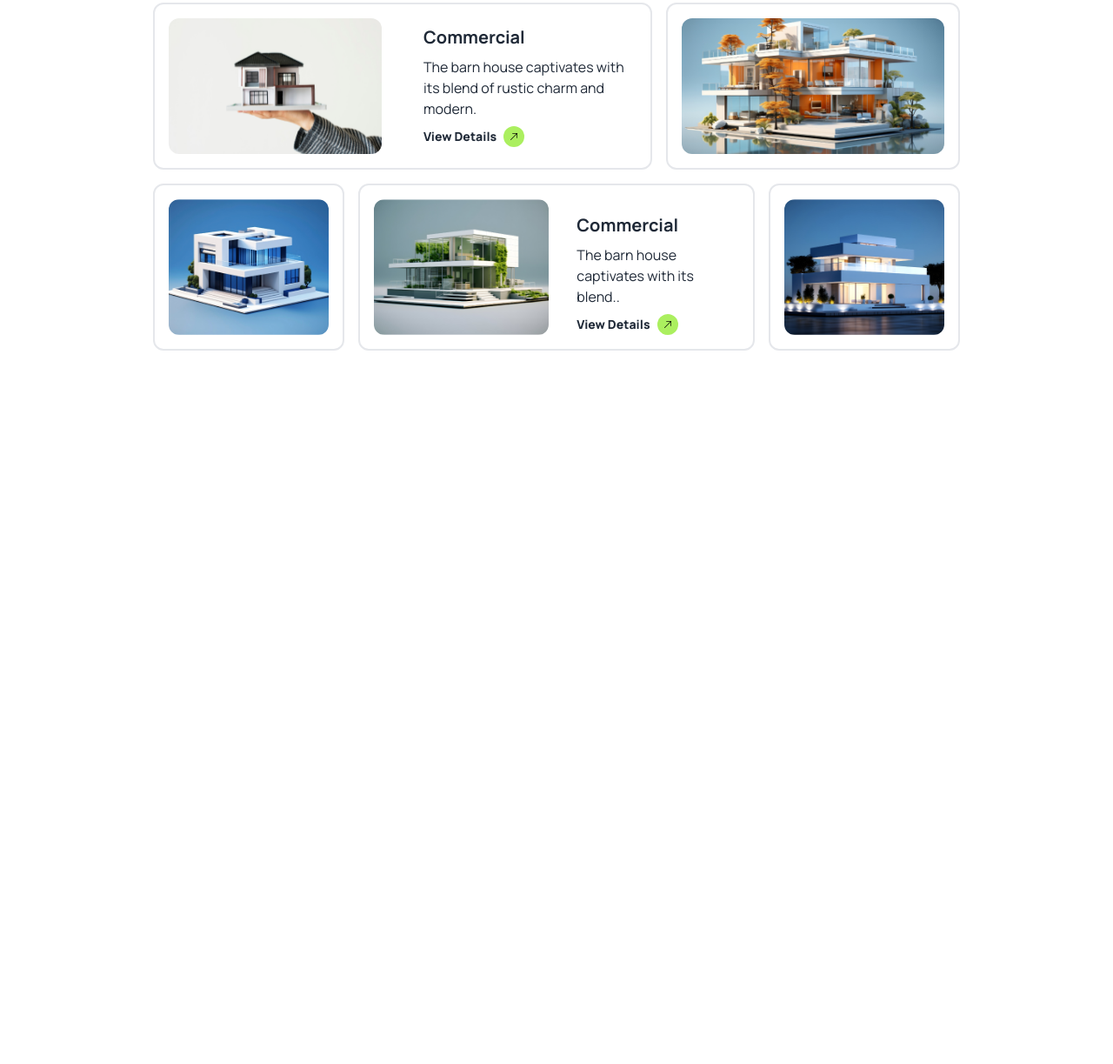
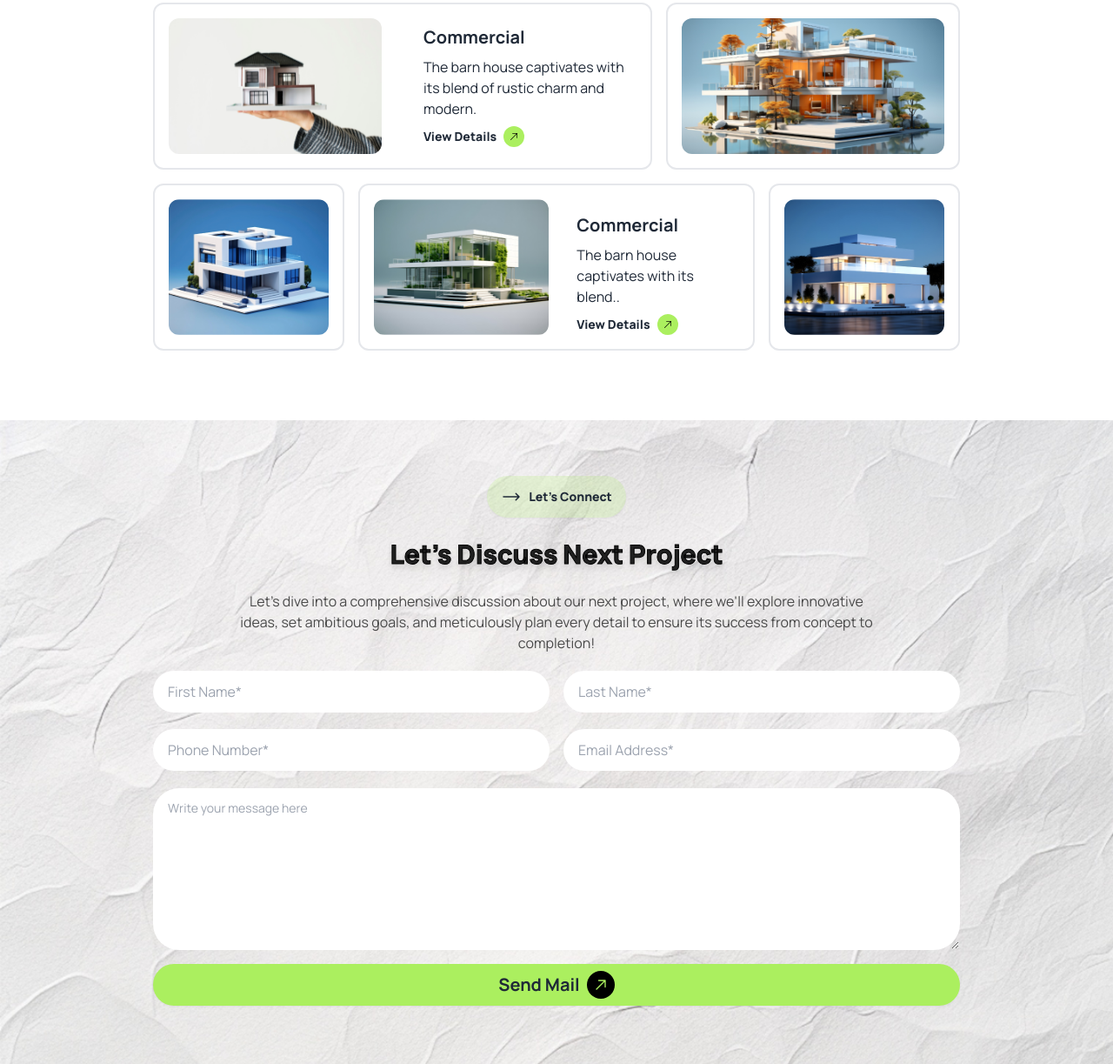
Before and after one commit to MostafizurRahman199/easy_find_apartment, a website: page index.html in a window 1280 px wide. Shown: the part 2952-4175 px from the top of the page at 87% size. Before the commit the page ends 3435 px from the top, so only its background shows below. Drawn offline with nearby package versions, Linux system fonts and the light colour scheme.

Commit message:
next project section done

```diff
--- a/index.html
+++ b/index.html
@@ -426,6 +426,51 @@
           </section>
 
 
+          <section class="next_project  bg-[bg-[#F4F4F4] ] px-4 sm:px-12 md:px-8 lg:px-8 xl:px-44 py-16 mx-auto bg-[url('./assets/bg.jpg')] bg-cover bg-center h-fit">
+
+            <div class="next_project_text flex flex-col items-center justify-center space-y-6 !m-0">
+
+
+              <button class="btn w-fit rounded-full bg-[#ABEF5F33] font-extrabold border-none ">
+                <svg xmlns="http://www.w3.org/2000/svg" fill="none" viewBox="0 0 24 24" stroke-width="1.5" stroke="currentColor" class="size-6">
+                  <path stroke-linecap="round" stroke-linejoin="round" d="M17.25 8.25 21 12m0 0-3.75 3.75M21 12H3" />
+                </svg>
+
+
+                Let’s Connect
+              </button>
+              <h1 class="text-center sm:text-center md:text-start lg:text-start drop-shadow-lg text-2xl sm:text-2xl md:text-3xl lg:text-3xl font-extrabold font_1 text-[#212121] text-stroke ">Let’s Discuss Next Project</h1>
+              <p class="text-center w-4/5 text-[#494949]">Let's dive into a comprehensive discussion about our next project, where we'll explore innovative ideas, set ambitious goals, and meticulously plan every detail to ensure its success from concept to completion!</p>
+
+
+
+
+            </div>
+
+
+            <div class="flex flex-col sm:grid sm:grid-cols-1 md:grid-cols-2 lg:grid-cols-2 xl:grid-cols-2  grid-rows-6 mx-auto  gap-4 mt-5">
+
+              <input type="text" placeholder="First Name*" class="rounded-[48px] input  w-full  col-span-1 h-12"  required/>
+              <input type="text" placeholder="Last Name*" required class="rounded-[48px] input  w-full  col-span-1 h-12" />
+              <input type="text" placeholder="Phone Number*" required class="rounded-[48px] input  w-full  col-span-1 h-12" />
+              <input type="text" placeholder="Email Address*" required class="rounded-[48px] input  w-full  col-span-1 h-12" />
+
+
+
+
+              <textarea class="textarea col-span-2 row-span-3 rounded-[30px]"  placeholder="Write your message here" rows="6"></textarea>
+
+
+              <button class="col-span-2 btn border-none rounded-full bg-[#ABEF5F] text-xl font-bold  flex  hover:bg-[#8dde31]">Send Mail<svg xmlns="http://www.w3.org/2000/svg" fill="none" viewBox="0 0 24 24" stroke-width="2" stroke="currentColor" class="size-8 mask mask-circle bg-[#000000]  text-[#ABEF5F] p-2 " >
+                <path stroke-linecap="round" stroke-linejoin="round" d="m4.5 19.5 15-15m0 0H8.25m11.25 0v11.25" />
+              </svg>
+              </svg></button>
+            </div>
+
+
+          </section>
+
+
     </main>
 
     <footer>
```
